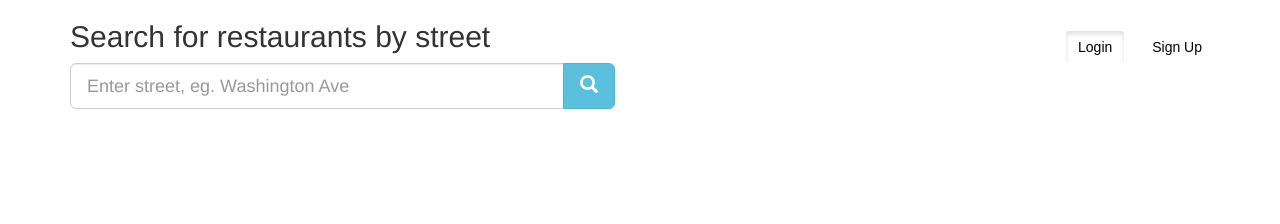
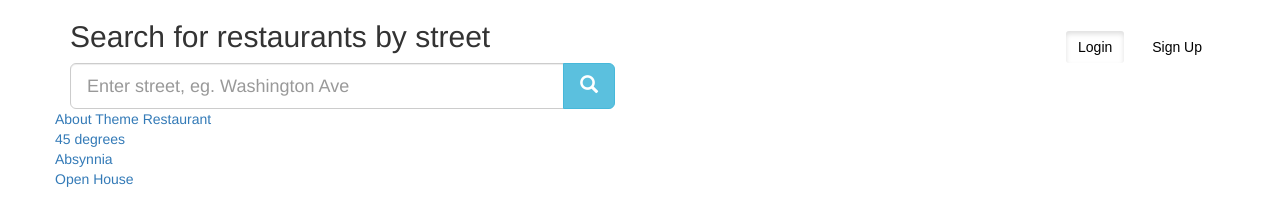
Before and after one commit to kamaudan/Eatstreet-Bc-27-Plus-ultra, a plain HTML site: page index.html in a window 1280 px wide. Drawn offline with nearby package versions, Linux system fonts and the light colour scheme.

Commit message:
addition of links

```diff
--- a/index.html
+++ b/index.html
@@ -47,6 +47,10 @@
     background-color: darkorange;
 
 }
+
+{
+	.
+}
 </style>
 <link href="https://maxcdn.bootstrapcdn.com/bootstrap/3.3.0/css/bootstrap.min.css" rel="stylesheet" id="bootstrap-css">
 <script src="https://code.jquery.com/jquery-3.3.1.min.js"></script>
@@ -75,7 +79,11 @@
             </div>
 	</div>
     <div id="restaurants" class="row">
-        <!-- List the restaturants here -->
+
+        <a href="http://about-thyme.com/">About Theme Restaurant</a><br>
+        <a href="https://www.45degrees.kitchen/">45 degrees</a><br>
+        <a href="http://www.abyssiniarestaurantnairobi.com/">Absynnia</a><br>
+        <a href="http://www.openhouserestaurant.co.ke/">Open House</a>
     </div>
 </div>
 
```
